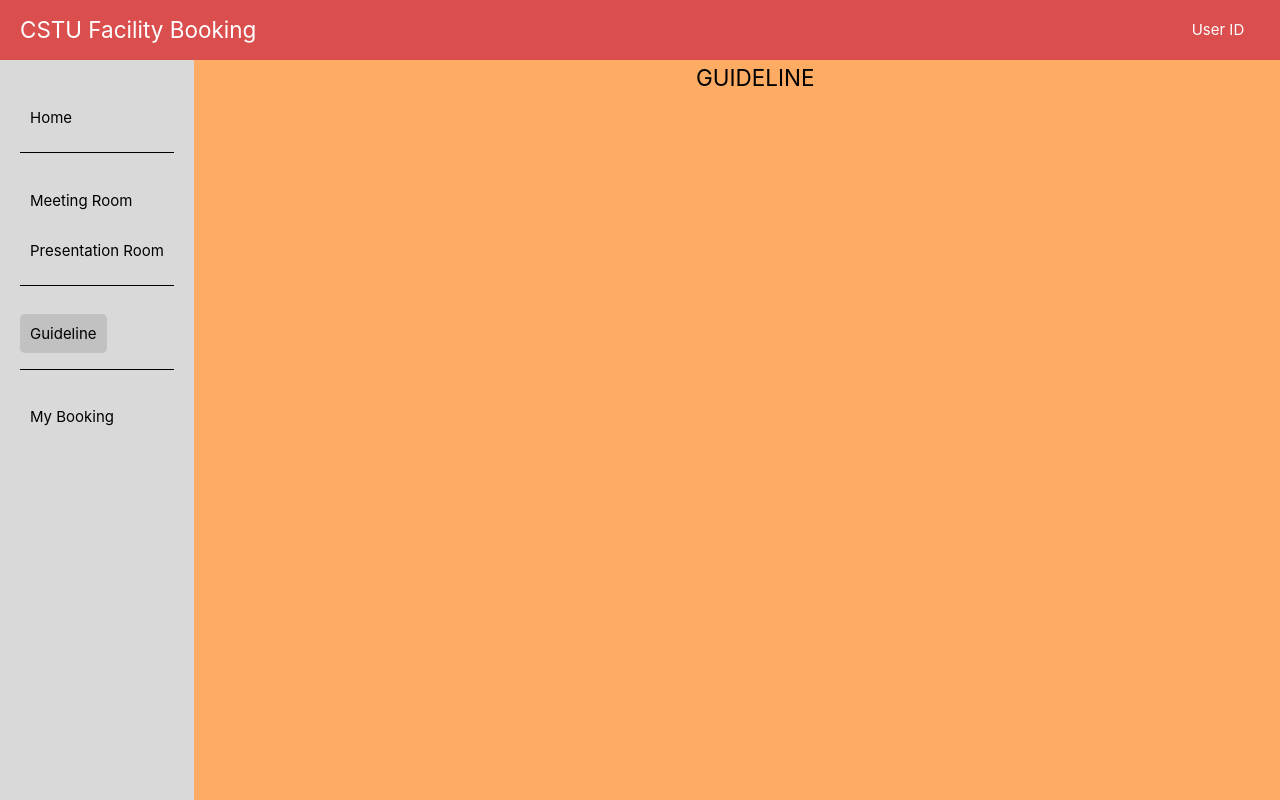
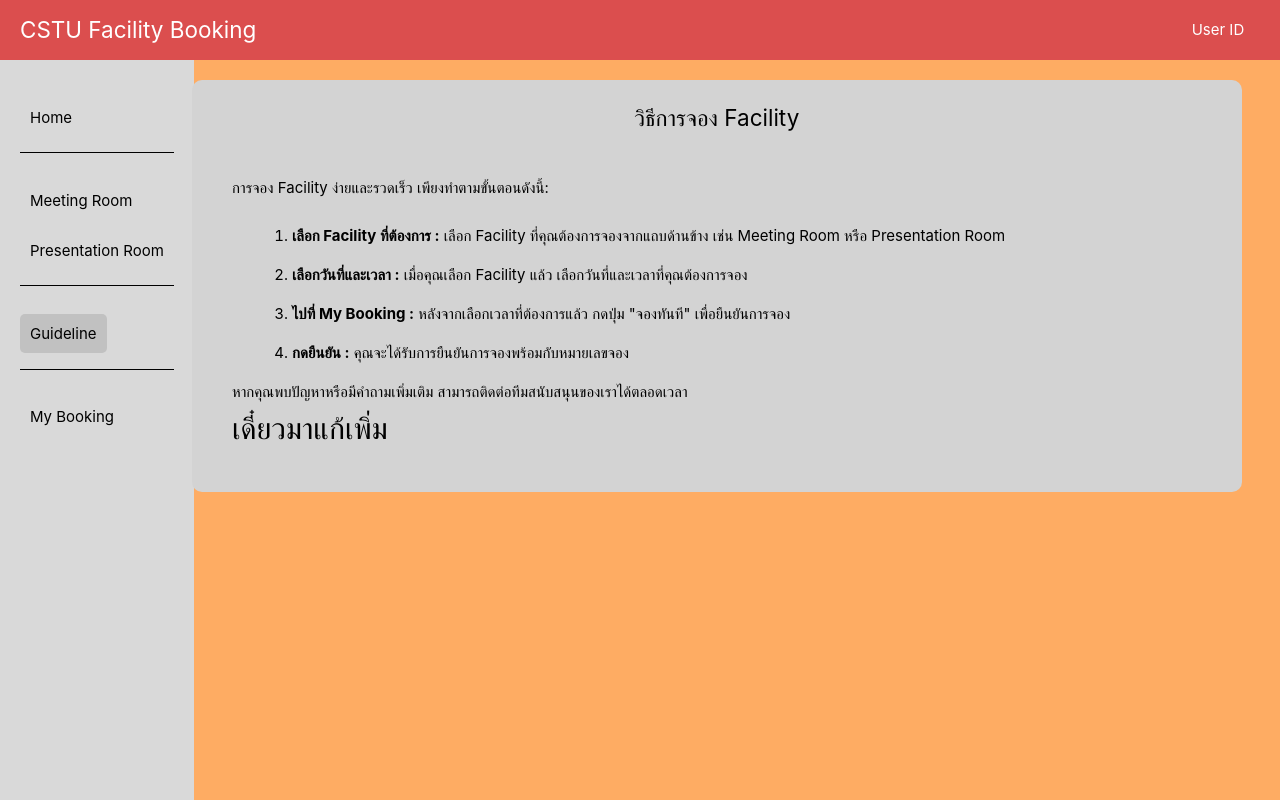
Before and after one commit to POOHRIN/CSTU-FACILITY-BOOKING-WEBSITE, a Vue app: page /home/guideline in a window 1280 px wide. Built offline with nearby package versions, Linux system fonts and the light colour scheme.

Commit message:
Adding Guildline

```diff
--- a/src/views/GuidelineView.vue
+++ b/src/views/GuidelineView.vue
@@ -1,5 +1,62 @@
-<script setup lang="ts"/>
+<script setup lang="ts">
+
+</script>
 
 <template>
-    <h2>GUIDELINE</h2>
+  <div class="guideline-container">
+    <h2>วิธีการจอง Facility</h2>
+    <div class="guideline-content">
+      <p>การจอง Facility ง่ายและรวดเร็ว เพียงทำตามขั้นตอนดังนี้:</p>
+      <ol><br>
+        <li><strong>เลือก Facility ที่ต้องการ :</strong> เลือก Facility ที่คุณต้องการจองจากแถบด้านข้าง เช่น Meeting Room หรือ Presentation Room</li>
+        <li><strong>เลือกวันที่และเวลา :</strong> เมื่อคุณเลือก Facility แล้ว เลือกวันที่และเวลาที่คุณต้องการจอง</li>
+        <li><strong>ไปที่ My Booking :</strong> หลังจากเลือกเวลาที่ต้องการแล้ว กดปุ่ม "จองทันที" เพื่อยืนยันการจอง</li>
+        <li><strong>กดยืนยัน :</strong> คุณจะได้รับการยืนยันการจองพร้อมกับหมายเลขจอง</li>
+      </ol>
+      <p>หากคุณพบปัญหาหรือมีคำถามเพิ่มเติม สามารถติดต่อทีมสนับสนุนของเราได้ตลอดเวลา</p>
+      <h1> เดี๋ยวมาแก้เพิ่ม</h1>
+    </div>
+  </div>
 </template>
+
+<script setup>
+</script>
+
+<style scoped>
+.guideline-container {
+  padding: 20px;
+  background-color: rgb(211, 211, 211);
+  color: black;
+  border-radius: 10px;
+  margin-top: 20px;
+  max-height: 85vh;
+  overflow-y: auto;
+  position: absolute;
+  left: 15vw;
+  right: 0;
+  width: calc(100% - 18vw);
+}
+
+.guideline-container h2 {
+  text-align: center;
+  margin-bottom: 20px;
+  font-size: 1.5em;
+}
+
+.guideline-content {
+  padding: 20px;
+}
+
+ol {
+  margin-left: 20px;
+}
+
+ol li {
+  margin-bottom: 15px;
+  line-height: 1.6;
+}
+
+strong {
+  font-weight: bold;
+}
+</style>
```
